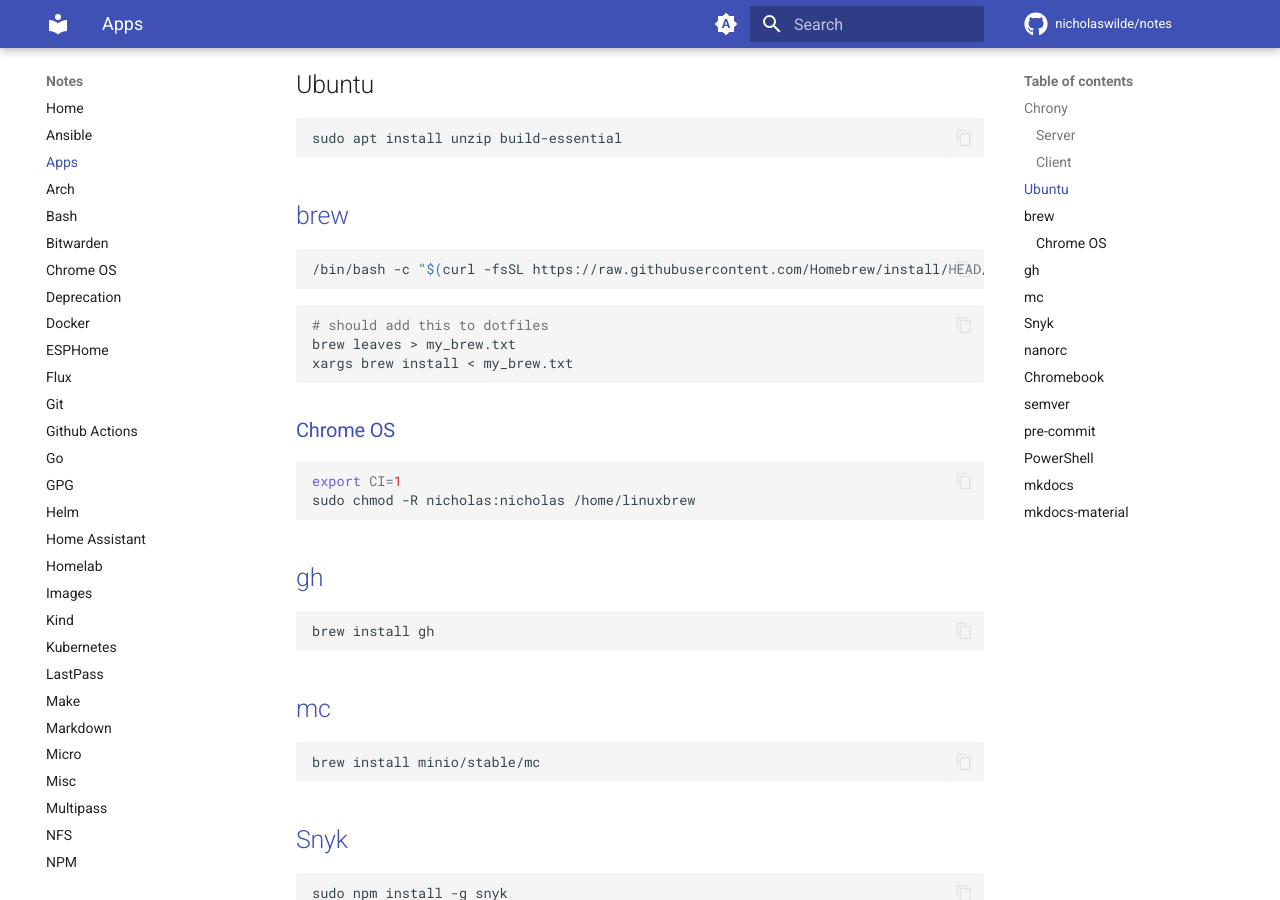
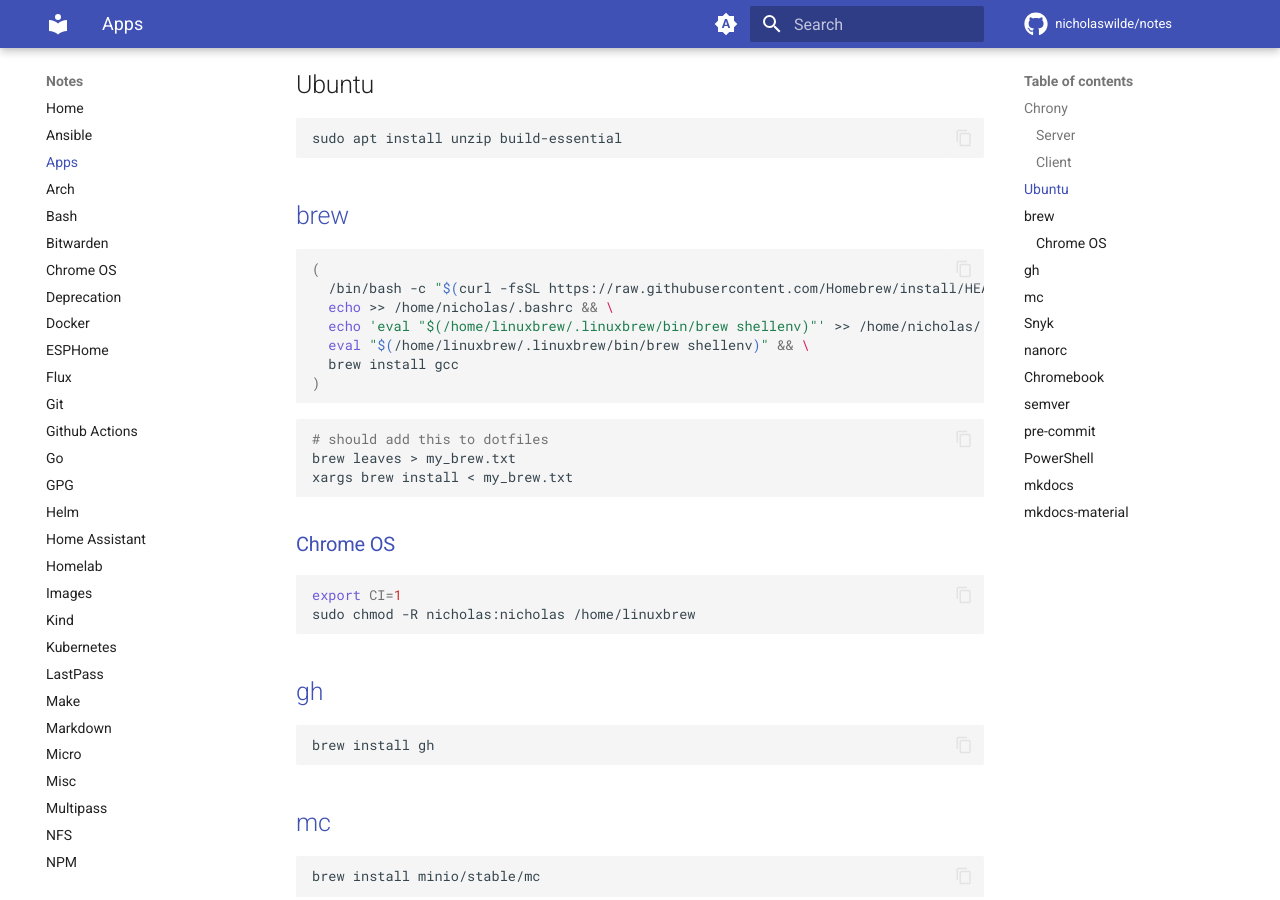
Before and after one commit to nicholaswilde/notes, an MkDocs documentation site: the page built from docs/apps.md, in a window 1280 px wide and 900 px high, scrolled down 1319 px. Built offline with MkDocs 1.6.1 and Material for MkDocs 9.7.7, drawn with Linux system fonts in a browser that asks for light colours; comment, search, counter and statistics services are not loaded.

Commit message:
Update apps.md

````diff
--- a/docs/apps.md
+++ b/docs/apps.md
@@ -73,7 +73,13 @@
 ## [brew](https://brew.sh/)
 
 ```shell
-/bin/bash -c "$(curl -fsSL https://raw.githubusercontent.com/Homebrew/install/HEAD/install.sh)"
+(
+  /bin/bash -c "$(curl -fsSL https://raw.githubusercontent.com/Homebrew/install/HEAD/install.sh)" && \
+  echo >> /home/nicholas/.bashrc && \
+  echo 'eval "$(/home/linuxbrew/.linuxbrew/bin/brew shellenv)"' >> /home/nicholas/.bashrc && \
+  eval "$(/home/linuxbrew/.linuxbrew/bin/brew shellenv)" && \
+  brew install gcc
+)
 ```
 
 ```bash
````
